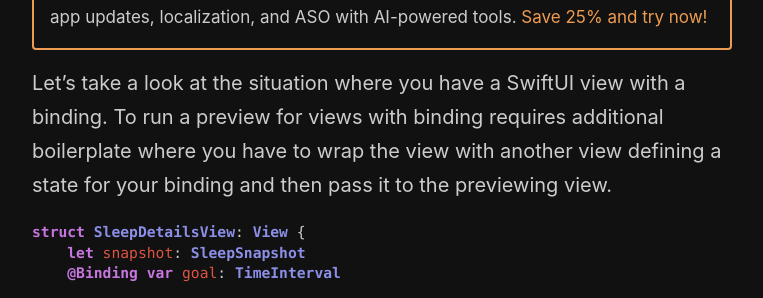
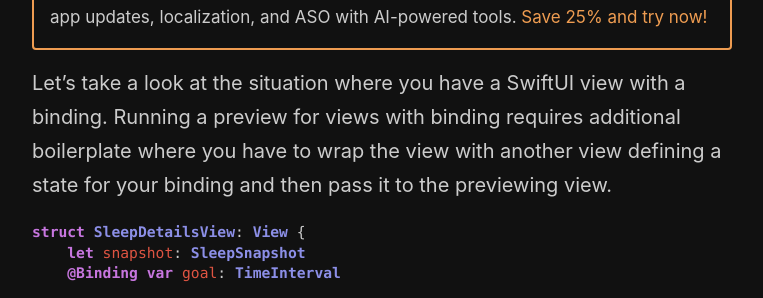
Before and after one commit to mecid/mecid.github.io, a Jekyll site: the page built from _posts/2024-11-26-the-power-of-previews-in-xcode.md, in a window 1280 px wide and 900 px high, scrolled down 323 px. Shown: the part 189-487 px from the top of the window, without its empty margins (258-1021 px from the left). Built offline with Jekyll 4.4.1, drawn with Linux system fonts in a browser that asks for light colours.

Commit message:
small typo fixed in the power of previews post

````diff
--- a/_posts/2024-11-26-the-power-of-previews-in-xcode.md
+++ b/_posts/2024-11-26-the-power-of-previews-in-xcode.md
@@ -9,7 +9,7 @@ Previews in Xcode become more powerful every year. Previews in Xcode are not abo
 
 {% include friends.html %}
 
-Let’s take a look at the situation where you have a SwiftUI view with a binding. To run a preview for views with binding requires additional boilerplate where you have to wrap the view with another view defining a state for your binding and then pass it to the previewing view.
+Let’s take a look at the situation where you have a SwiftUI view with a binding. Running a preview for views with binding requires additional boilerplate where you have to wrap the view with another view defining a state for your binding and then pass it to the previewing view.
 
 ```swift
 struct SleepDetailsView: View {
````
